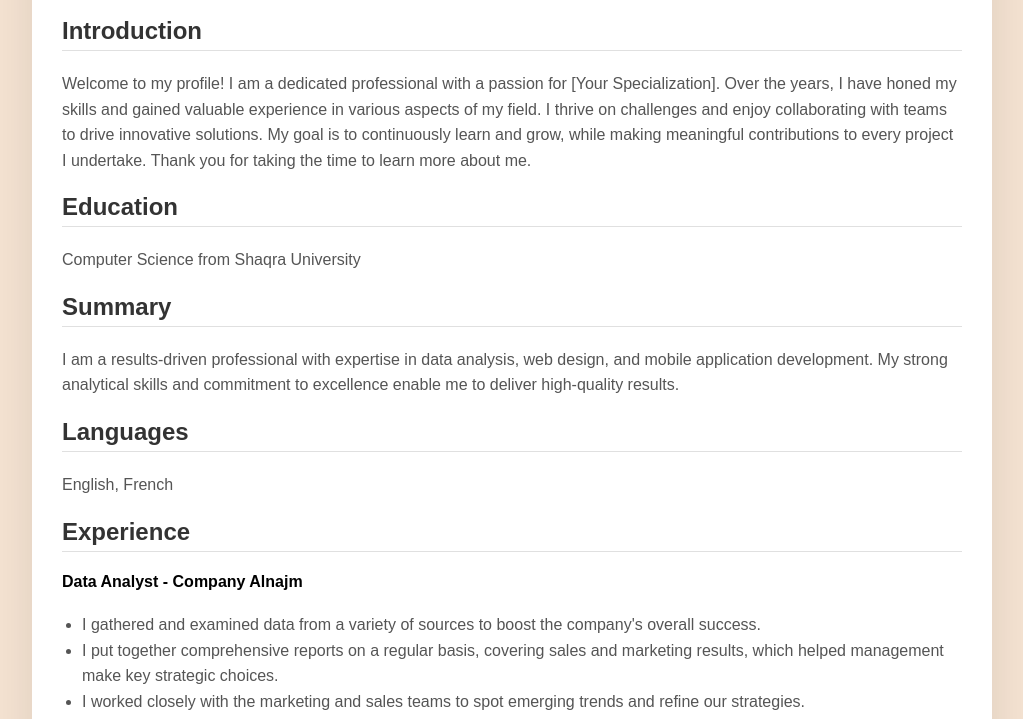
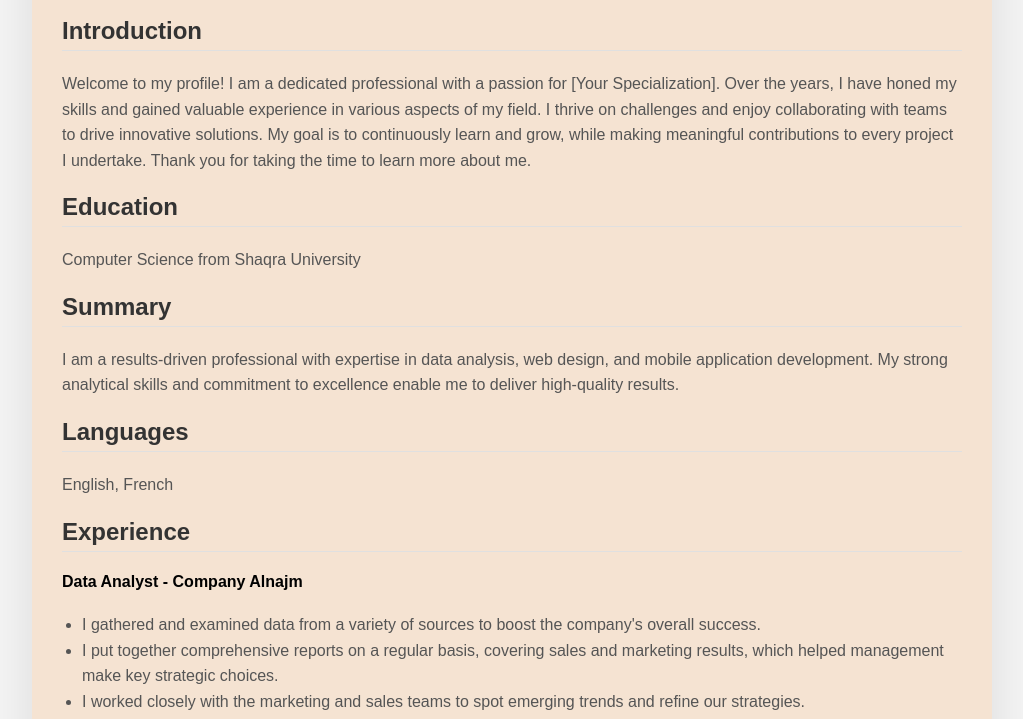
Before and after one commit to Ayru5717/Cv, a plain HTML site: page index.html in a window 1280 px wide. Shown: the part 232-951 px from the top of the page, without its empty margins (128-1151 px from the left). Drawn offline with Linux system fonts and the light colour scheme.

Commit message:
index.html

```diff
--- a/index.html
+++ b/index.html
@@ -7,14 +7,14 @@
     <title>Profile Page</title>
     <style>
         body {
-            background-color: #F5E3D2;
+            background-color: #F4F4F4;
             font-family: 'Arial', sans-serif;
             margin: 0;
             padding: 0;
         }
 
         .container {
-            background-color: #FFFFFF;
+            background-color: #F5E3D2;
             max-width: 900px;
             margin: auto;
             padding: 30px;
```
